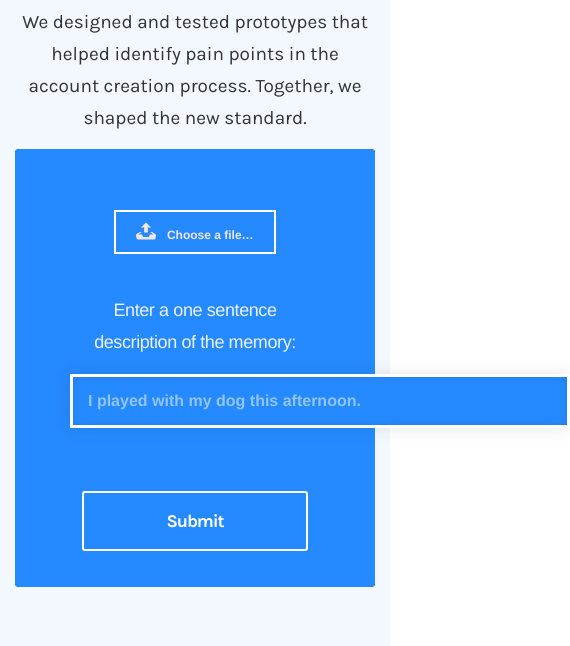
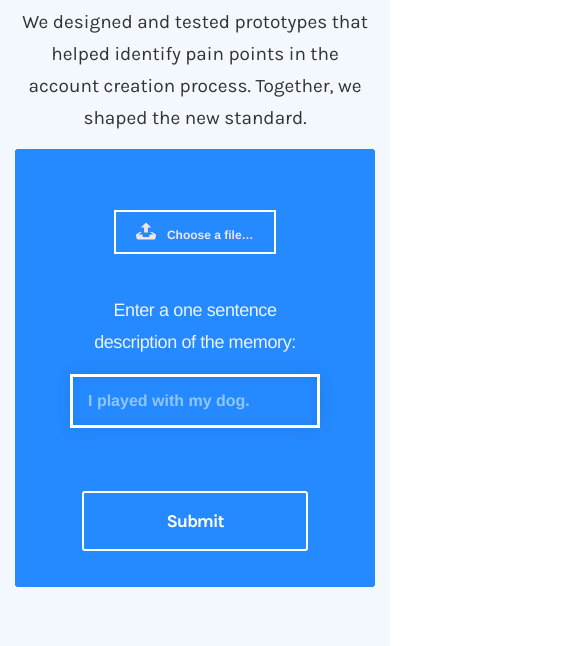
Before and after one commit to vgadodia/alz.vision, a plain HTML site: page Web-App-UI/upload.html in a window 390 px wide. Shown: the part 198-844 px from the top of the page, 570 px wide, since content can reach past the window. Drawn offline with Linux system fonts and the light colour scheme.

Commit message:
updated upload.html

```diff
--- a/Web-App-UI/upload.html
+++ b/Web-App-UI/upload.html
@@ -48,6 +48,12 @@
             font-size: 16px;
             padding-top:3px;
             color:rgba(255, 255, 255, 0.5);
+        }
+
+        @media only screen and (max-width: 768px) {
+            #input {
+                width: 250px;
+            }
         }
     </style>
 
@@ -143,7 +149,7 @@
                                                 <div style="margin-top:30px;">
                                                     <p class="extra-info-text" style="font-weight: 500;">Enter a one sentence description of the memory:</p>
                                                     <div>
-                                                        <input id="input" type="text" name="description" placeholder="I played with my dog this afternoon.">
+                                                        <input id="input" type="text" name="description" placeholder="I played with my dog.">
                                                     </div>
                                                 </div>
                                             </div>
```
